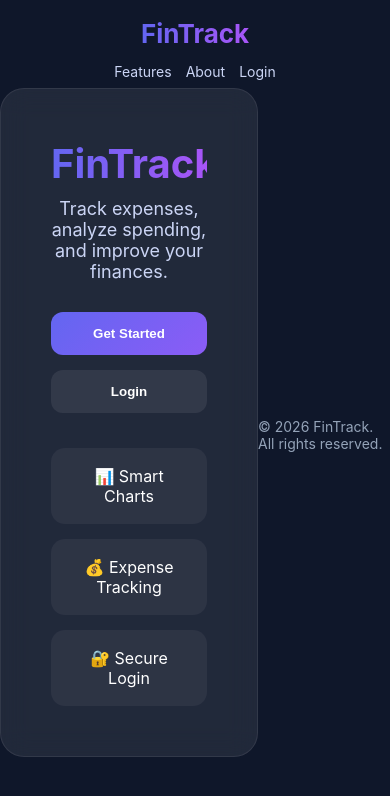
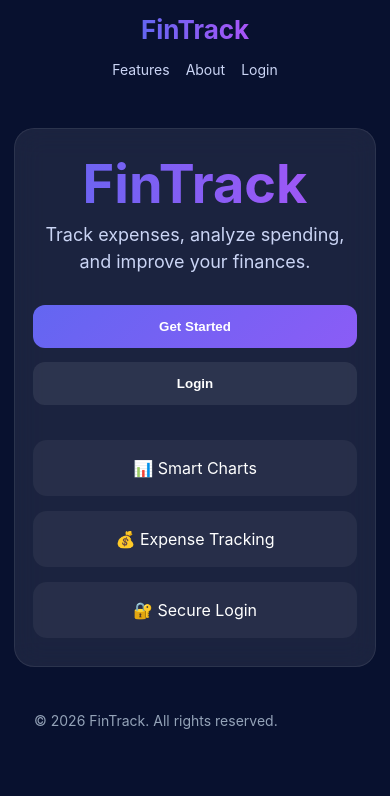
Before and after one commit to gungunsingh66/fintrack, a React (Create React App) app in the folder frontend/: page / in a window 390 px wide. Shown: the top 796 px of the page. Built offline with nearby package versions, Linux system fonts and the light colour scheme; the HTML template or start-up script is replaced by a standard one.

Commit message:
fixed mobile responsiveness

```diff
--- a/frontend/src/App.css
+++ b/frontend/src/App.css
@@ -15,8 +15,15 @@ body {
   font-family: "Inter", "Segoe UI", sans-serif;
   background: #0f172a;
   min-height: 100vh;
+
   overflow-x: hidden;
-  overscroll-behavior: none;
+  overflow-y: auto;
+}
+html,
+body,
+#root {
+  width: 100%;
+  min-height: 100%;
 }
 
 .app-title {
@@ -252,10 +259,17 @@ option {
 
 
 .login-container {
-  height: 100vh;
+  min-height: 100vh;
+  width: 100%;
+  padding: 20px 14px 40px;
+
   display: flex;
-  justify-content: center;
+  flex-direction: column;
   align-items: center;
+  justify-content: flex-start;
+
+  overflow-y: auto;
+  overflow-x: hidden;
 }
 
 .login-card {
@@ -380,15 +394,19 @@ option {
 .landing-page {
   min-height: 100vh;
   width: 100%;
+  padding: 20px;
   display: flex;
-  justify-content: center;
+  flex-direction: column;
   align-items: center;
+  background: #08112f;
+  overflow-x: hidden;
+  overflow-y: auto;
 }
 
 .hero-card {
-  width: 90%;
-  max-width: 720px;
-  padding: 50px;
+  width: 100%;
+  max-width: 1000px;
+  padding: 40px;
   border-radius: 24px;
   background: rgba(255,255,255,0.08);
   backdrop-filter: blur(14px);
@@ -400,6 +418,8 @@ option {
 .hero-title {
   font-size: 56px;
   margin-bottom: 10px;
+  line-height: 1;
+  word-break: break-word;
   background: linear-gradient(90deg,#6366f1,#a855f7);
   -webkit-background-clip: text;
   -webkit-text-fill-color: transparent;
@@ -409,6 +429,7 @@ option {
   font-size: 18px;
   color: #cbd5f5;
   margin-bottom: 30px;
+  line-height: 1.5;
 }
 
 .hero-buttons {
@@ -451,13 +472,12 @@ option {
 
 /* Landing Navbar */
 .landing-navbar {
-  width: 90%;
-  max-width: 1100px;
+  width: 100%;
+  max-width: 1200px;
   display: flex;
   justify-content: space-between;
   align-items: center;
-  position: absolute;
-  top: 30px;
+  margin-bottom: 50px;
 }
 
 .brand-logo {
@@ -486,10 +506,10 @@ option {
 
 /* Footer */
 .landing-footer {
-  position: absolute;
-  bottom: 20px;
+  margin-top: 40px;
   color: #94a3b8;
   font-size: 14px;
+  text-align: center;
 }
 
 .back-home-btn {
@@ -834,28 +854,11 @@ option {
   font-size: 18px;
 }
 
-/* MOBILE */
-@media (max-width: 700px) {
-  .reports-grid {
-    grid-template-columns: 1fr;
-  }
+/* =========================
+   MOBILE RESPONSIVE
+========================= */
 
-  .section-title {
-    font-size: 30px;
-  }
-
-  .report-card p {
-    font-size: 28px;
-  }
-
-  .report-table th,
-  .report-table td {
-    padding: 12px;
-    font-size: 14px;
-  }
-}
-
-/* MOBILE RESPONSIVE */
+/* TABLET */
 @media (max-width: 900px) {
 
   .stats-grid {
@@ -863,7 +866,8 @@ option {
     grid-template-columns: repeat(2, 1fr);
   }
 
-  .navbar {
+  .navbar,
+  .landing-navbar {
     flex-direction: column;
     gap: 14px;
   }
@@ -873,7 +877,38 @@ option {
   }
 }
 
+
+/* MOBILE */
 @media (max-width: 600px) {
+
+  /* GLOBAL */
+  * {
+    box-sizing: border-box;
+  }
+
+  html,
+  body {
+    width: 100%;
+    overflow-x: hidden;
+  }
+
+  body {
+    overflow-x: hidden;
+  }
+
+  /* MAIN CONTAINERS */
+  .container,
+  .landing-page,
+  .landing-container,
+  .main-card,
+  .hero-card,
+  .login-card,
+  .analytics-card,
+  .transactions-card {
+    width: 100% !important;
+    max-width: 100% !important;
+    overflow-x: hidden;
+  }
 
   .container {
     padding: 15px;
@@ -883,6 +918,82 @@ option {
     padding: 18px;
   }
 
+  .landing-page {
+    padding: 14px;
+    align-items: flex-start;
+  }
+
+  /* NAVBAR */
+  .navbar,
+  .landing-navbar {
+    flex-direction: column;
+    gap: 14px;
+    width: 100%;
+  }
+
+  .nav-links {
+    display: flex;
+    gap: 18px;
+    flex-wrap: wrap;
+    justify-content: center;
+  }
+
+  .nav-menu {
+    display: flex;
+    gap: 14px;
+    font-size: 14px;
+    flex-wrap: wrap;
+    justify-content: center;
+  }
+
+  /* HERO SECTION */
+  .hero-section {
+    flex-direction: column;
+    align-items: center;
+    text-align: center;
+  }
+
+  .hero-right {
+    display: none;
+  }
+
+  .hero-card {
+    padding: 28px 18px;
+    border-radius: 20px;
+    margin: 0 auto;
+  }
+
+  .hero-title {
+    font-size: 54px !important;
+    line-height: 1;
+    word-break: break-word;
+  }
+
+  .hero-subtitle {
+    font-size: 18px;
+    line-height: 1.5;
+  }
+
+  .hero-buttons {
+    flex-direction: column;
+    gap: 14px;
+    width: 100%;
+  }
+
+  .hero-buttons button {
+    width: 100%;
+  }
+
+  /* FEATURES */
+  .features {
+    grid-template-columns: 1fr;
+  }
+
+  .feature-card {
+    width: 100%;
+  }
+
+  /* STATS */
   .stats-grid {
     gap: 20px;
     grid-template-columns: 1fr !important;
@@ -898,53 +1009,12 @@ option {
     overflow-wrap: anywhere;
   }
 
-  .hero-title {
-    font-size: 40px;
-  }
-
-  .hero-buttons {
-    flex-direction: column;
-  }
-
-  .features {
-    grid-template-columns: 1fr;
-  }
-
-  .landing-navbar {
-    flex-direction: column;
-    gap: 14px;
-    top: 18px;
-  }
-
-  .navbar {
-    flex-direction: column;
-    gap: 10px;
-  }
-
-  .nav-links {
-    display: flex;
-    gap: 18px;
-  }
-
-  .nav-menu {
-    gap: 14px;
-    font-size: 14px;
-  }
-
-  .landing-footer {
-    position: static;
-    margin-top: 25px;
-  }
-
-  .back-home-btn {
-    position: static;
-    margin-bottom: 18px;
-  }
-
+  /* SUMMARY */
   .summary {
     flex-direction: column;
   }
 
+  /* FORMS */
   form {
     grid-template-columns: 1fr;
   }
@@ -953,12 +1023,33 @@ option {
     grid-column: span 1;
   }
 
-  .chart-container {
-    max-width: 220px;
-    height: 220px;
+  input,
+  select,
+  button {
+    width: 100%;
   }
 
+  input[type="date"] {
+    color: white;
+  }
 
+  /* CHARTS */
+  .analytics-card {
+    overflow-x: auto;
+  }
+
+  .chart-container {
+    width: 100% !important;
+    max-width: 260px !important;
+    height: 260px !important;
+    margin: auto;
+  }
+
+  .recharts-wrapper {
+    margin: 0 auto;
+  }
+
+  /* TRANSACTIONS */
   .transaction-item {
     flex-direction: column;
     align-items: center;
@@ -972,6 +1063,15 @@ option {
     gap: 14px;
   }
 
+  .transactions-header {
+    display: flex;
+    justify-content: space-between;
+    align-items: center;
+    flex-wrap: wrap;
+    gap: 10px;
+  }
+
+  /* ACTION BUTTONS */
   .actions {
     width: 100%;
     justify-content: center;
@@ -985,6 +1085,8 @@ option {
   .delete-btn {
     align-self: flex-end;
   }
+
+  /* FILTERS */
   .filter-bar {
     flex-direction: column;
   }
@@ -992,57 +1094,144 @@ option {
   .filter-bar select {
     width: 100%;
   }
+
+  /* REPORTS */
+  .reports-grid {
+    grid-template-columns: 1fr;
+  }
+
+  .section-title {
+    font-size: 30px;
+  }
+
+  .report-card p {
+    font-size: 28px;
+  }
+
+  .report-table {
+    overflow-x: auto;
+  }
+
+  .report-table th,
+  .report-table td {
+    padding: 12px;
+    font-size: 14px;
+  }
+
+  /* FOOTER */
+  .landing-footer {
+    position: static;
+    margin-top: 25px;
+    text-align: center;
+    padding: 20px;
+  }
+
+  /* BACK BUTTON */
+  .back-home-btn {
+    position: static;
+    margin-bottom: 18px;
+  }
 }
-/* FIX LOGIN + LANDING OVERFLOW */
+
 @media (max-width: 600px) {
 
-  .login-card,
-  .hero-card,
-  .main-card {
-    width: 100%;
-    max-width: 100%;
-    overflow: hidden;
-  }
-
-  .hero-section {
+  .landing-navbar {
     flex-direction: column;
-    align-items: center;
+    gap: 16px;
     text-align: center;
   }
 
-  .hero-right {
-    display: none;
+  .nav-menu {
+    flex-wrap: wrap;
+    justify-content: center;
+    gap: 16px;
   }
 
-  .landing-container {
+  .hero-card {
+    padding: 28px 18px;
+  }
+
+  .hero-title {
+    font-size: 54px;
+  }
+
+  .hero-buttons {
+    flex-direction: column;
+  }
+
+  .hero-buttons button {
+    width: 100%;
+  }
+
+  .features {
+    grid-template-columns: 1fr;
+  }
+}
+/* LOGIN PAGE MOBILE FIX */
+@media (max-width: 600px) {
+
+  .login-container {
+    width: 100%;
+    min-height: 100vh;
+    padding: 20px 14px 40px;
+    display: flex;
+    flex-direction: column;
+    align-items: center;
+    justify-content: flex-start;
     overflow-x: hidden;
   }
 
-  body {
-    overflow-x: hidden;
+  .login-card {
+    width: 100%;
+    max-width: 100%;
+    padding: 28px 18px;
+    border-radius: 20px;
+    overflow: hidden;
+    box-sizing: border-box;
+  }
+
+  .auth-brand {
+    font-size: 42px;
+    text-align: center;
+  }
+
+  .title {
+    font-size: 42px;
+    line-height: 1.1;
+    text-align: center;
+  }
+
+  .auth-subtitle {
+    text-align: center;
+    font-size: 16px;
+    margin-bottom: 24px;
+  }
+
+  .form {
+    width: 100%;
+  }
+
+  .form input,
+  .password-field,
+  .form button {
+    width: 100%;
+  }
+
+  .password-field {
+    display: flex;
+    align-items: center;
+  }
+
+  .back-home-btn {
+    position: static;
+    width: 100%;
+    max-width: 220px;
+    justify-content: center;
+    margin-bottom: 20px;
+  }
+
+  .toggle-text {
+    text-align: center;
+    line-height: 1.5;
   }
 }
-
-/* FIX CHART OVERFLOW */
-.analytics-card {
-  overflow-x: auto;
-}
-
-/* FIX DATE INPUT */
-input[type="date"] {
-  color: white;
-}
-
-/* FIX TRANSACTION HEADER */
-.transactions-header {
-  display: flex;
-  justify-content: space-between;
-  align-items: center;
-  flex-wrap: wrap;
-  gap: 10px;
-}
-
-/* FIX REPORT TABLE MOBILE */
-.report-table {
-  overflow-x: auto;
-}
```
